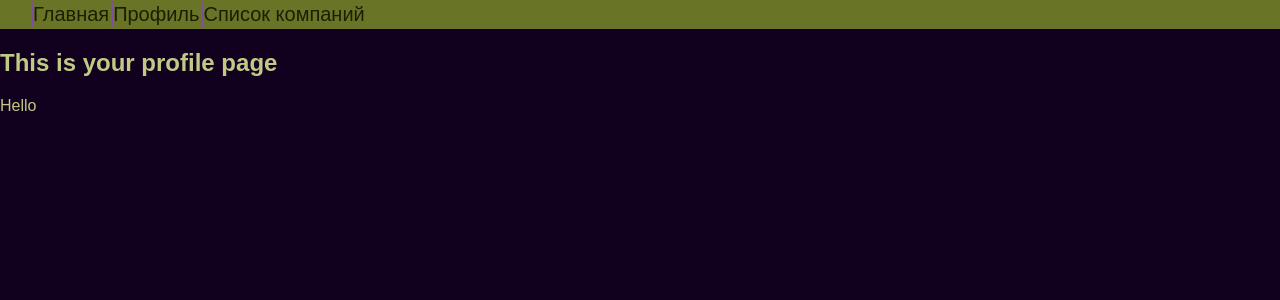
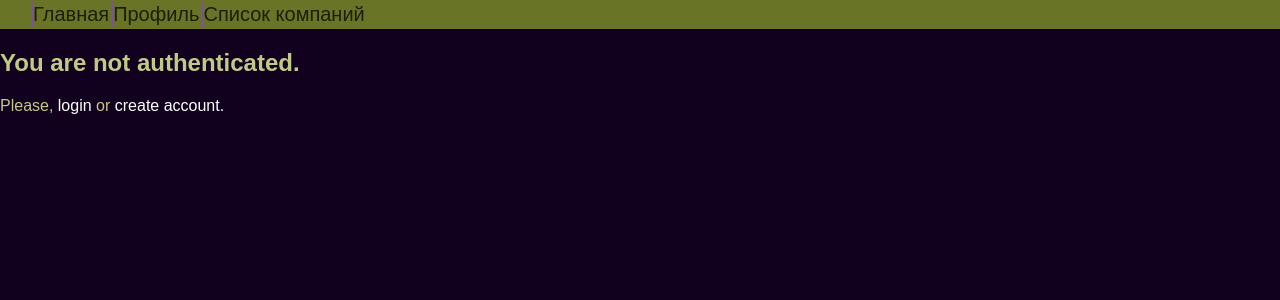
Before and after one commit to Andrew1vanov/pet-site, a Django app: page /account/ in a window 1280 px wide. Shown: the part 80-380 px from the top of the page. Run offline with Django 5.2, Linux system fonts and the light colour scheme; some libraries are stand-ins or nearby versions.

Commit message:
update usercreation form and refactoring account view

```diff
--- a/pet/account/templates/account/acc.html
+++ b/pet/account/templates/account/acc.html
@@ -3,10 +3,15 @@
 {% block title %}Your account {% endblock %}
 
 {% block content %}
-{% if user %}
-    <h2>This is your profile page</h2>
-    <p>Hello {{ user.name }}</p>
-{% else %}
-    <p><a href="{% url "registration" %}">Create account</a></p>
-{% endif %}
+<div class="profile">
+    {% if user.is_authenticated %}
+        <h2>This is your profile page</h2>
+        <p>Hello {{ user.name }}</p>
+    {% else %}
+        <h2>You are not authenticated.</h2>
+        <p>Please, <a href="#">login</a> or
+            <a href="{% url "investor_registration" %}"> create account.</a>
+        </p>
+    {% endif %}
+</div>
 {% endblock %}
--- a/pet/account/urls.py
+++ b/pet/account/urls.py
@@ -1,8 +1,6 @@
 from django.urls import path, include
 from django.contrib.auth import views as auth_views
 from . import views
-
-app_name = 'account'
 
 urlpatterns = [
     path('registration/', views.AccountRegistration.as_view(),
--- a/pet/account/views.py
+++ b/pet/account/views.py
@@ -3,15 +3,17 @@ from django.urls import reverse_lazy
 from django.views.generic.edit import CreateView, FormView
 from django.contrib.auth.forms import UserCreationForm
 from django.contrib.auth import authenticate, login
+from .forms import MyUserCreationForm
+from django.contrib.auth.decorators import login_required
+# Create your views here.
 
-# Create your views here.
 
 def accuont_view(request):
     return render(request, 'account/acc.html')
 
 class AccountRegistration(CreateView):
     template_name = 'account/registration.html'
-    form_class = UserCreationForm
+    form_class = MyUserCreationForm
     success_url = reverse_lazy('account_view')
 
     def form_valid(self, form):
--- a/pet/pet/urls.py
+++ b/pet/pet/urls.py
@@ -20,7 +20,7 @@ import time
 
 urlpatterns = [
     path('admin/', admin.site.urls),
-    path('account/', include('account.urls', namespace= 'account')),
+    path('account/', include('account.urls')),
     path('analys/', include('analys.urls', namespace= 'analys')),
     path('', include('shares.urls', namespace= 'shares')),
 ]
--- a/pet/shares/static/css/base.css
+++ b/pet/shares/static/css/base.css
@@ -118,3 +118,8 @@ caption {
     background-color: #7D4F9E;
     border: 1px ridge #C1C986;
 }
+
+.profile a {
+    text-decoration: none;
+    color: white;
+}
--- a/pet/shares/templates/shares/base.html
+++ b/pet/shares/templates/shares/base.html
@@ -15,7 +15,7 @@
         <table>
             <tr>
                 <td><a href="{% url "shares:title_page" %}">Главная</a></td>
-                <td><a href="{% url "account:account_view" %}">Профиль</a></td>
+                <td><a href="{% url "account_view" %}">Профиль</a></td>
                 <td><a href="{% url "shares:all_security_list" %}" title="Список всех компаний торгующихся на MOEX">Список компаний</a></td>
             </tr>
         </table>
```
Also changed, not shown: pet/account/forms.py (added, +9 -0 lines).
